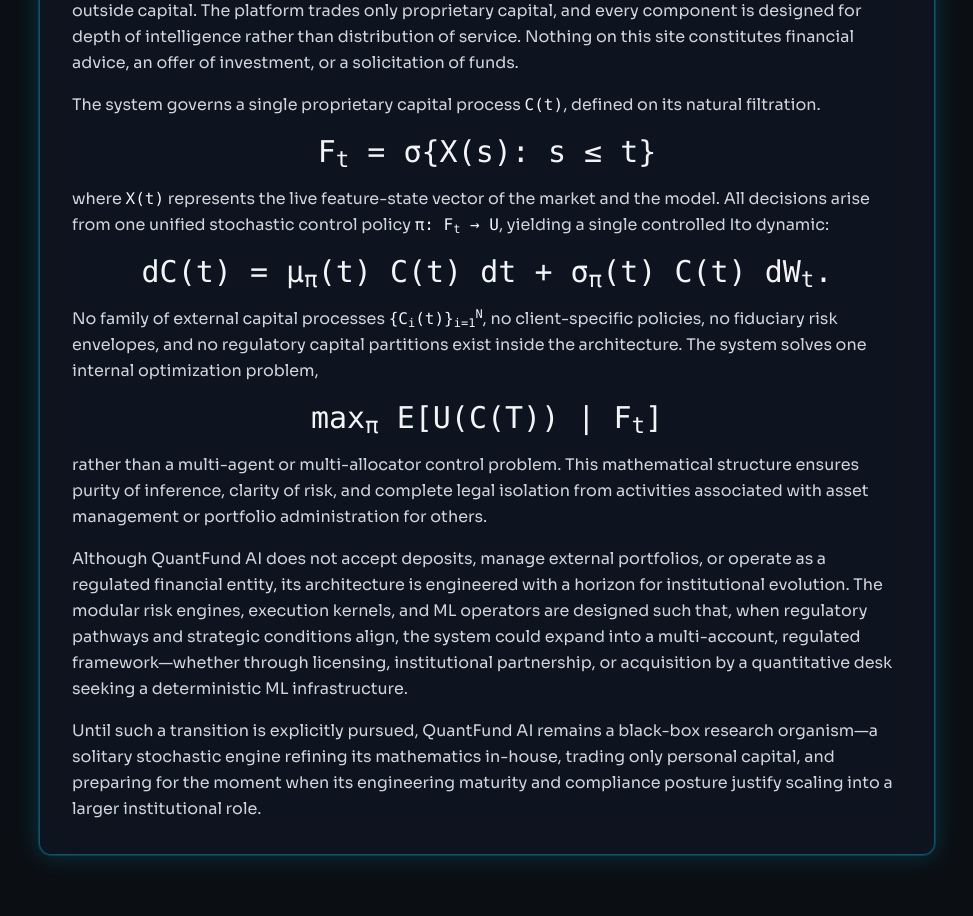
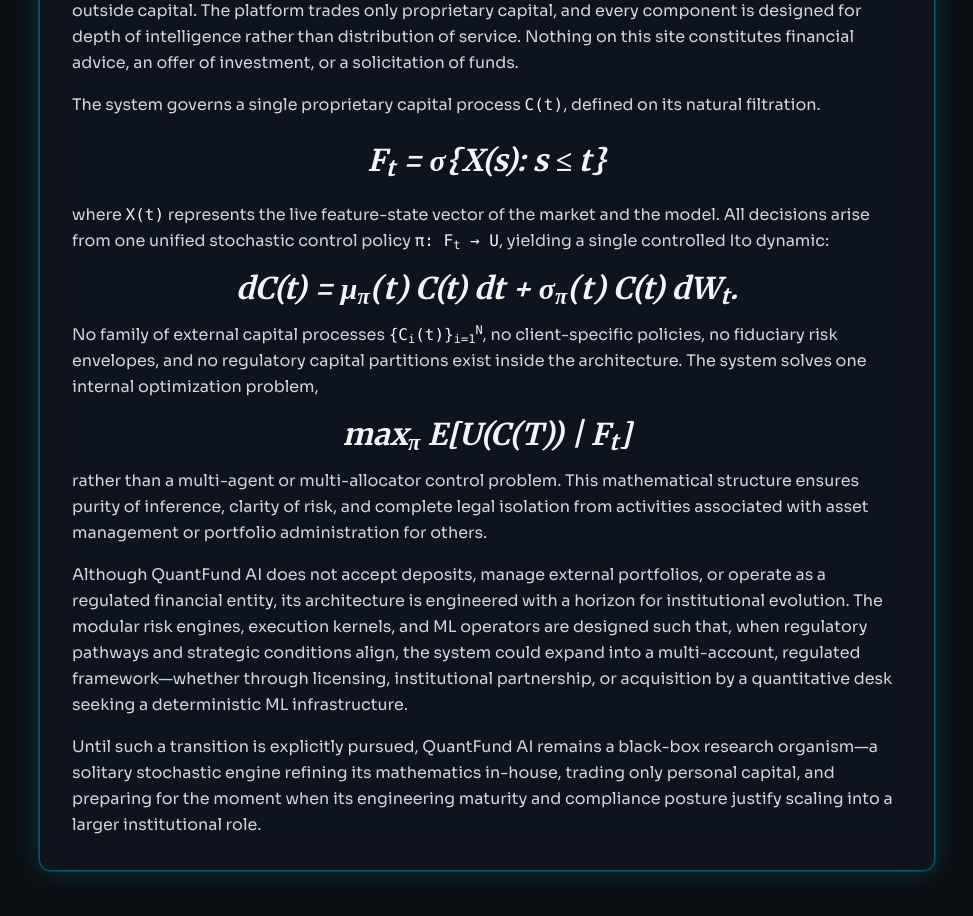
Before and after one commit to nneupane1/quant_website, a Next.js app: page /about in a window 1280 px wide. Shown: the part 3700-4616 px from the top of the page, without its empty margins (153-1126 px from the left). Built offline with nearby package versions, Linux system fonts and the light colour scheme.

Commit message:
Match About equations typography

```diff
--- a/app/about/page.jsx
+++ b/app/about/page.jsx
@@ -167,21 +167,21 @@
                 </p>
               </div>
               <div className="mt-4 space-y-4 text-gray-300 leading-relaxed">
-                <div className="text-center text-xl md:text-3xl font-mono text-gray-100 my-4">
+                <div className="text-center text-2xl md:text-3xl font-semibold text-gray-100 my-6 font-serif italic">
                   F<sub>t</sub> = &sigma;&#123;X(s): s &le; t&#125;
                 </div>
                 <p>
                   where <span className="font-mono text-gray-100">X(t)</span> represents the live feature-state vector of the market and the model. All decisions arise from one unified stochastic control policy{' '}
                   <span className="font-mono text-gray-100">&pi;: F<sub>t</sub> &rarr; U</span>, yielding a single controlled Ito dynamic:
                 </p>
-                <div className="text-center text-xl md:text-3xl font-mono text-gray-100 my-4">
+                <div className="text-center text-2xl md:text-3xl font-semibold text-gray-100 my-6 font-serif italic">
                   dC(t) = &mu;<sub>&pi;</sub>(t) C(t) dt + &sigma;<sub>&pi;</sub>(t) C(t) dW<sub>t</sub>.
                 </div>
                 <p>
                   No family of external capital processes{' '}
                   <span className="font-mono text-gray-100">&#123;C<sub>i</sub>(t)&#125;<sub>i=1</sub><sup>N</sup></span>, no client-specific policies, no fiduciary risk envelopes, and no regulatory capital partitions exist inside the architecture. The system solves one internal optimization problem,
                 </p>
-                <div className="text-center text-xl md:text-3xl font-mono text-gray-100 my-4">
+                <div className="text-center text-2xl md:text-3xl font-semibold text-gray-100 my-6 font-serif italic">
                   max<sub>&pi;</sub> E&#91;U(C(T)) | F<sub>t</sub>&#93;
                 </div>
                 <p>
```
